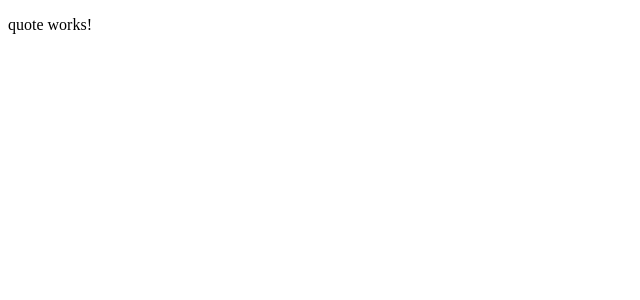
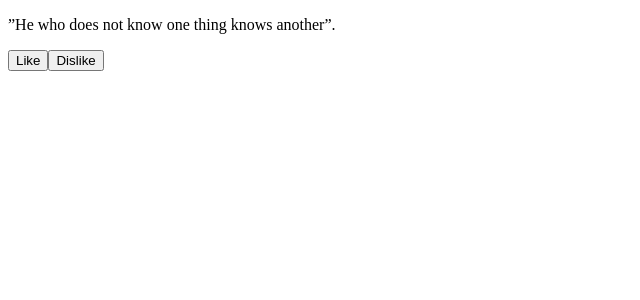
Before and after one commit to kingsam91/Quotes, an Angular app: page / in a window 1280 px wide. Shown: the top 300 px of the page, without its empty margins (0-640 px from the left). Built offline with nearby package versions, Linux system fonts and the light colour scheme.

Commit message:
add model quote

```diff
--- a/src/app/quote/quote.component.html
+++ b/src/app/quote/quote.component.html
@@ -1 +1,9 @@
-<p>quote works!</p>
+<div class="container">
+    <div class="row">
+        <div class="col-lg-12">
+            <p>”He who does not know one thing knows another”.</p>
+            <button class="btn btn-success" id="like">Like</button>
+            <button class="btn btn-danger" id="dislike">Dislike</button>
+        </div>
+    </div>
+</div>
```
